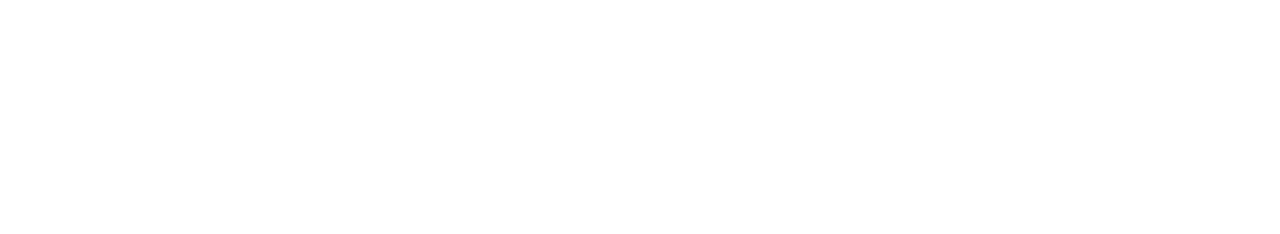
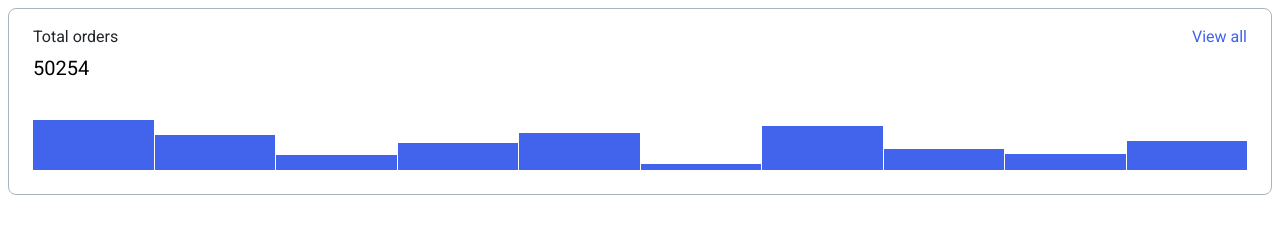
Before and after one commit to js-tasks-ru/htmlcss-20220210_koavlevroman, a website: page 04-lection2/01-histogram/index.html in a window 1280 px wide. Drawn offline with Linux system fonts and the light colour scheme.

Commit message:
04 - Лекция 2. Компонент "Гистограмма"

```diff
--- a/04-lection2/01-histogram/histogram.css
+++ b/04-lection2/01-histogram/histogram.css
@@ -0,0 +1,48 @@
+.histogram {
+    min-width: 200px;
+    padding: 16px 24px 24px;
+    border: 1px solid var(--grey-3);
+    border-radius: 8px;
+}
+
+.histogram__header-wrapper {
+    display: flex;
+    flex-flow: row nowrap;
+    justify-content: space-between;
+    align-items: center;
+    margin-bottom: 6px;
+    font-size: 16px;
+    font-weight: 400;
+    color: var(--black);
+    line-height: 24px;
+}
+
+.histogram__header {}
+
+.histogram__view-all,
+.histogram__view-all:hover,
+.histogram__view-all:active,
+.histogram__view-all:visited {
+    text-decoration: none;
+    color: var(--blue-1);
+}
+
+.histogram__total-count {
+    font-size: 20px;
+    line-height: 26px;
+    margin-bottom: 39px;
+}
+
+.histogram__chart {
+    height: 50px;
+    display: flex;
+    flex-flow: row nowrap;
+    justify-content: flex-start;
+    align-items: flex-end;
+    gap: 1px;
+}
+
+.histogram__chart-elem {
+    background-color: var(--blue-1);
+    flex: 1;
+}
--- a/04-lection2/01-histogram/index.html
+++ b/04-lection2/01-histogram/index.html
@@ -6,6 +6,24 @@
         <link rel="stylesheet" href="./histogram.css">
     </head>
     <body>
-
+        <div class="histogram">
+            <div class="histogram__header-wrapper">
+                <div class="histogram__header">Total orders</div>
+                <a class="histogram__view-all" href="#">View all</a>
+            </div>
+            <div class="histogram__total-count">50254</div>
+            <div class="histogram__chart">
+                <div class="histogram__chart-elem" style="height: 100%"></div>
+                <div class="histogram__chart-elem" style="height: 70%"></div>
+                <div class="histogram__chart-elem" style="height: 30%"></div>
+                <div class="histogram__chart-elem" style="height: 55%"></div>
+                <div class="histogram__chart-elem" style="height: 75%"></div>
+                <div class="histogram__chart-elem" style="height: 12%"></div>
+                <div class="histogram__chart-elem" style="height: 88%"></div>
+                <div class="histogram__chart-elem" style="height: 42%"></div>
+                <div class="histogram__chart-elem" style="height: 33%"></div>
+                <div class="histogram__chart-elem" style="height: 59%"></div>
+            </div>
+        </div>
     </body>
 </html>
--- a/assets/css/main.css
+++ b/assets/css/main.css
@@ -6,6 +6,7 @@
     --pink: #F784AD;
     --purple: #7048E8;
     --blue: #374FC7;
+    --blue-1: #4263EB;
     --red: #F03D3E;
     --grey-1: #F8F9FA;
     --grey-2: #DDE2E5;
```
